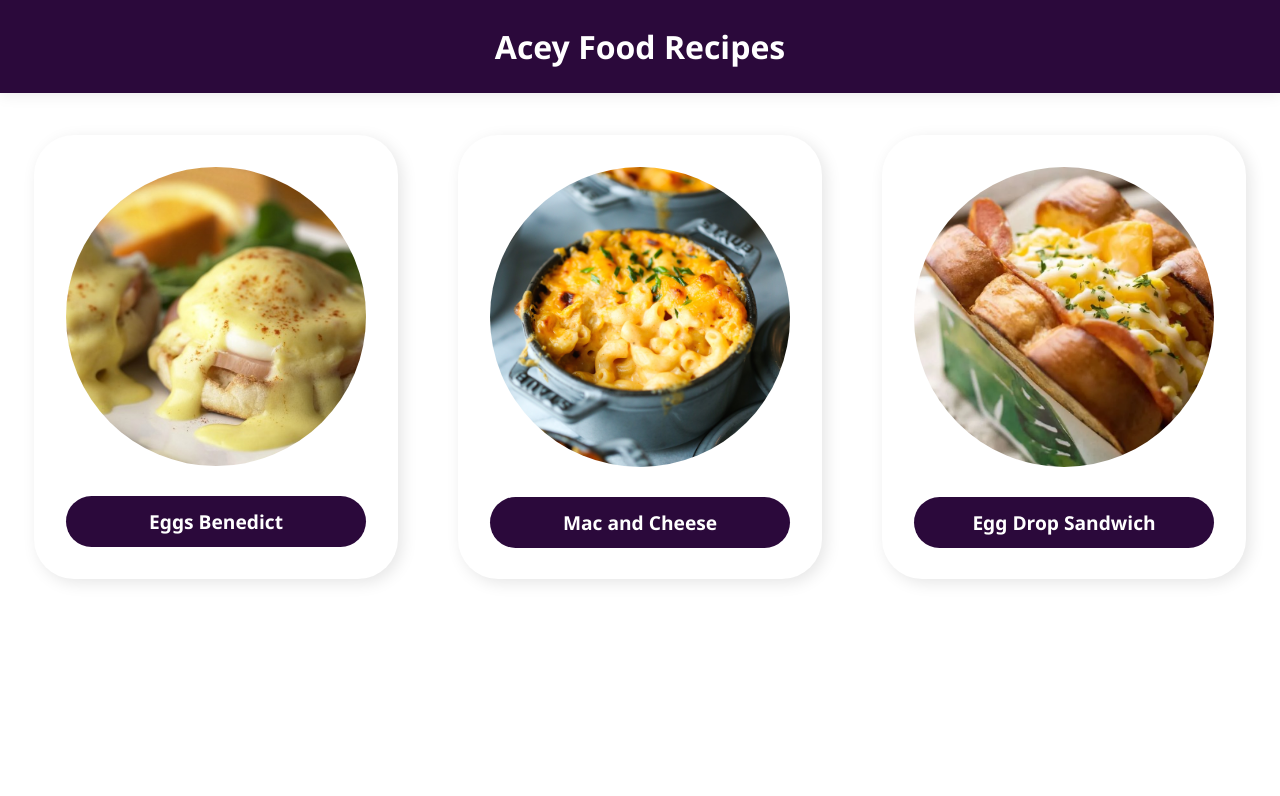
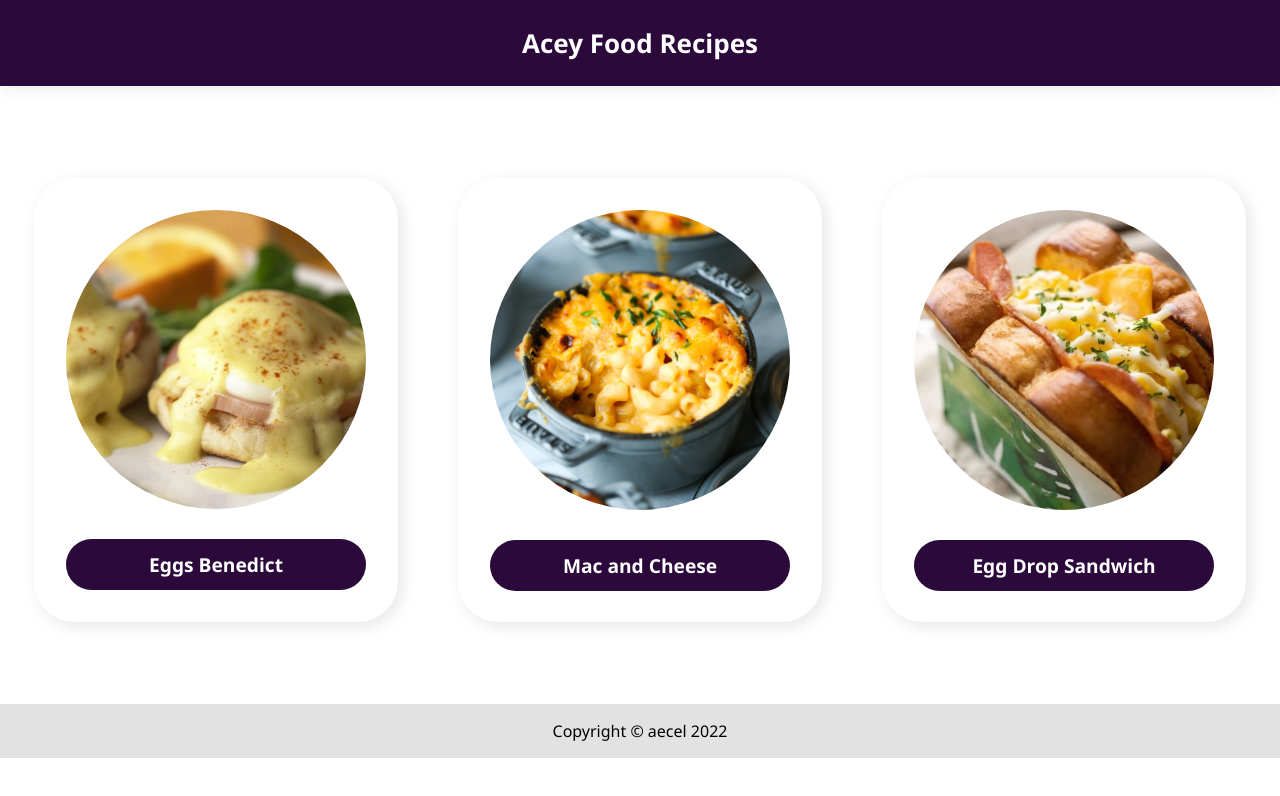
Before and after one commit to aecel/odin-recipes, a plain HTML site: page index.html in a window 1280 px wide. Drawn offline with Linux system fonts and the light colour scheme.

Commit message:
Add footer

```diff
--- a/index.html
+++ b/index.html
@@ -1,33 +1,42 @@
 <!DOCTYPE html>
 <html lang="en">
   <head>
-    <meta charset="UTF-8">
-    <meta http-equiv="X-UA-Compatible" content="IE=edge">
-    <meta name="viewport" content="width=device-width, initial-scale=1.0">
+    <meta charset="UTF-8" />
+    <meta http-equiv="X-UA-Compatible" content="IE=edge" />
+    <meta name="viewport" content="width=device-width, initial-scale=1.0" />
     <title>Acey Food Recipes</title>
-    <link rel="stylesheet" href="styles.css">
+    <link rel="stylesheet" href="styles.css" />
   </head>
   <body class="index-body">
-    <h1 class="odin-title">Acey Food Recipes</h1>
+    <header class="odin-title">Acey Food Recipes</header>
+    <div class="content">
       <div class="recipe-list">
         <a href="./recipes/eggs-benedict.html">
           <div class="recipe">
-                <img src="./images/eggs-benny.jfif" alt="Sexy Eggs Benedict">
+            <img src="./images/eggs-benny.jfif" alt="Sexy Eggs Benedict" />
             <div class="recipe-name">Eggs Benedict</div>
           </div>
         </a>
         <a href="./recipes/mac.html">
           <div class="recipe">
-                <img src="./images/mac.jpg" alt="Sexy Mac and Cheese">
+            <img src="./images/mac.jpg" alt="Sexy Mac and Cheese" />
             <div class="recipe-name">Mac and Cheese</div>
           </div>
         </a>
         <a href="./recipes/egg-drop.html">
           <div class="recipe">
-                <img src="./images/egg-drop.webp" alt="Sexy Egg Drop">
+            <img src="./images/egg-drop.webp" alt="Sexy Egg Drop" />
             <div class="recipe-name">Egg Drop Sandwich</div>
           </div>
         </a>
+        <!-- <a href="./recipes/eggs-benedict.html">
+          <div class="recipe">
+            <img src="./images/eggs-benny.jfif" alt="Sexy Eggs Benedict" />
+            <div class="recipe-name">Eggs Benedict</div>
           </div>
+        </a> -->
+      </div>
+    </div>
+    <footer>Copyright © aecel 2022</footer>
   </body>
 </html>
--- a/styles.css
+++ b/styles.css
@@ -1,12 +1,36 @@
 * {
-    font-family: 'Segoe UI', Tahoma, Geneva, Verdana, sans-serif;
+  font-family: "Segoe UI", Tahoma, Geneva, Verdana, sans-serif;
   margin: 0;
-
 }
 
 body {
   margin: 0;
   padding: 0;
+  background-color: white;
+}
+
+.index-body {
+  display: flex;
+  flex-direction: column;
+  justify-content: space-between;
+}
+
+header,
+footer {
+  display: flex;
+  justify-content: center;
+  align-items: center;
+  padding: 16px;
+}
+
+header {
+  font-size: 26px;
+  font-weight: bold;
+}
+
+footer {
+  background-color: rgb(226, 226, 226);
+  text-align: center;
 }
 
 li {
@@ -24,14 +48,14 @@ li {
   background-color: rgb(43, 9, 59);
   color: white;
 
-    box-shadow: 0 0 16px rgba(0,0,0,.1);
+  box-shadow: 0 0 16px rgba(0, 0, 0, 0.1);
   /*border-bottom-left-radius: 40px;
     border-bottom-right-radius: 40px;*/
 }
 
-.index-body {
-    background-color: white;
-
+.content {
+  margin-top: 50px;
+  margin-bottom: 50px;
 }
 
 .recipe-list {
@@ -60,7 +84,7 @@ a {
   gap: 30px;
   padding: 32px;
   /*border: 1px solid #eee;*/
-    box-shadow: 4px 4px 16px rgba(0,0,0,.1);
+  box-shadow: 4px 4px 16px rgba(0, 0, 0, 0.1);
   border-radius: 40px;
   background-color: white;
 }
@@ -90,7 +114,6 @@ a {
   display: flex;
   flex-direction: column;
   gap: 20px;
-
 }
 
 .recipe-name,
```
Also changed, not shown: recipes/egg-drop.html (+2 -1 lines), recipes/eggs-benedict.html (+2 -1 lines), recipes/mac.html (+2 -1 lines), recipes/recipe-template.html (+1 -1 lines). Lines whose indentation alone changed are shown as unchanged.
